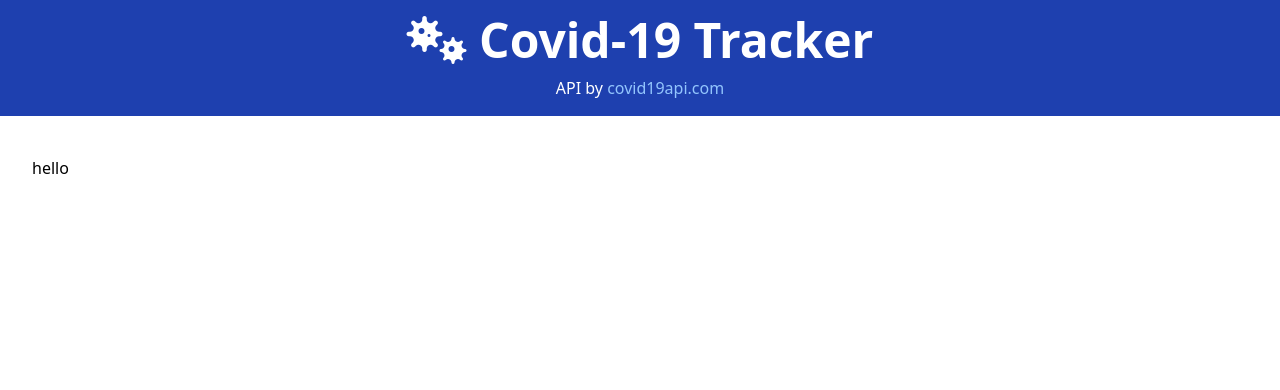
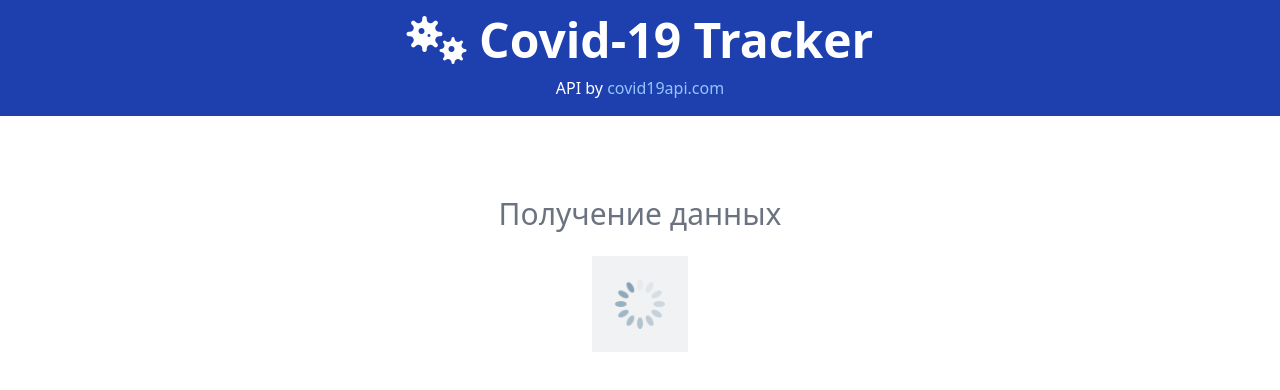
Before and after one commit to iamAndreyGavrilov/covid-tracker, a Vue app: page / in a window 1280 px wide. Shown: the top 390 px of the page. Built offline with nearby package versions, Linux system fonts and the light colour scheme; no server answers.

Commit message:
add loading img

```diff
--- a/src/App.vue
+++ b/src/App.vue
@@ -6,24 +6,10 @@
 </template>
 
 <script>
-import { fetchCovidData } from "@/api";
 import Header from "@/components/Header.vue";
 export default {
   components: {
     Header,
   },
-  methods: {
-    async getCovid() {
-      try {
-        const data = await fetchCovidData();
-        console.log(data);
-      } catch (error) {
-        console.error("Ошибка", error);
-      }
-    },
-  },
-  mounted() {
-    this.getCovid();
-  },
 };
 </script>
--- a/src/views/Home.vue
+++ b/src/views/Home.vue
@@ -1,10 +1,41 @@
 <template>
-  <div class="home">hello</div>
+  <main v-if="!loading">Show data</main>
+  <main v-else class="flex flex-col justify-center content-center text-center">
+    <h2 class="text-gray-500 text-3xl mt-10 mb-6">Получение данных</h2>
+    <img :src="loadingImage" alt="loading" class="w-24 m-auto" />
+  </main>
 </template>
 
 <script>
+import { fetchCovidData } from "@/api";
 export default {
   name: "Home",
+  data() {
+    return {
+      loading: true,
+      title: "Global",
+      dataDate: "",
+      stats: {},
+      countries: [],
+      loadingImage: require("@/assets/spinner.gif"),
+    };
+  },
   components: {},
+  methods: {
+    async getCovid() {
+      try {
+        const data = await fetchCovidData();
+        this.dataDate = data.Date;
+        this.stats = data.Global;
+        this.countries = data.Countries;
+        this.loading = true;
+      } catch (error) {
+        console.error("Ошибка", error);
+      }
+    },
+  },
+  mounted() {
+    this.getCovid();
+  },
 };
 </script>
```
Also changed, not shown: src/assets/spinner.gif (added).
